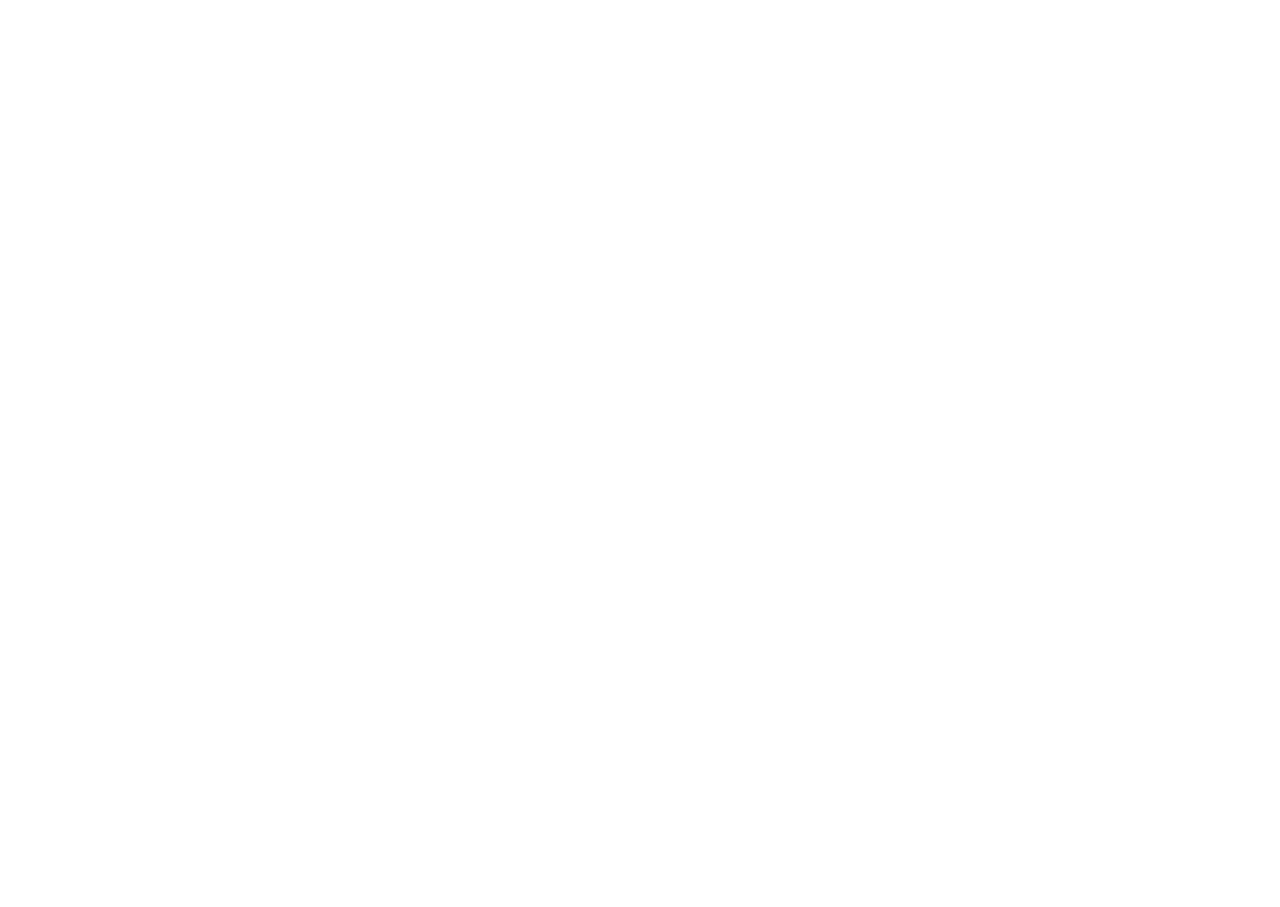
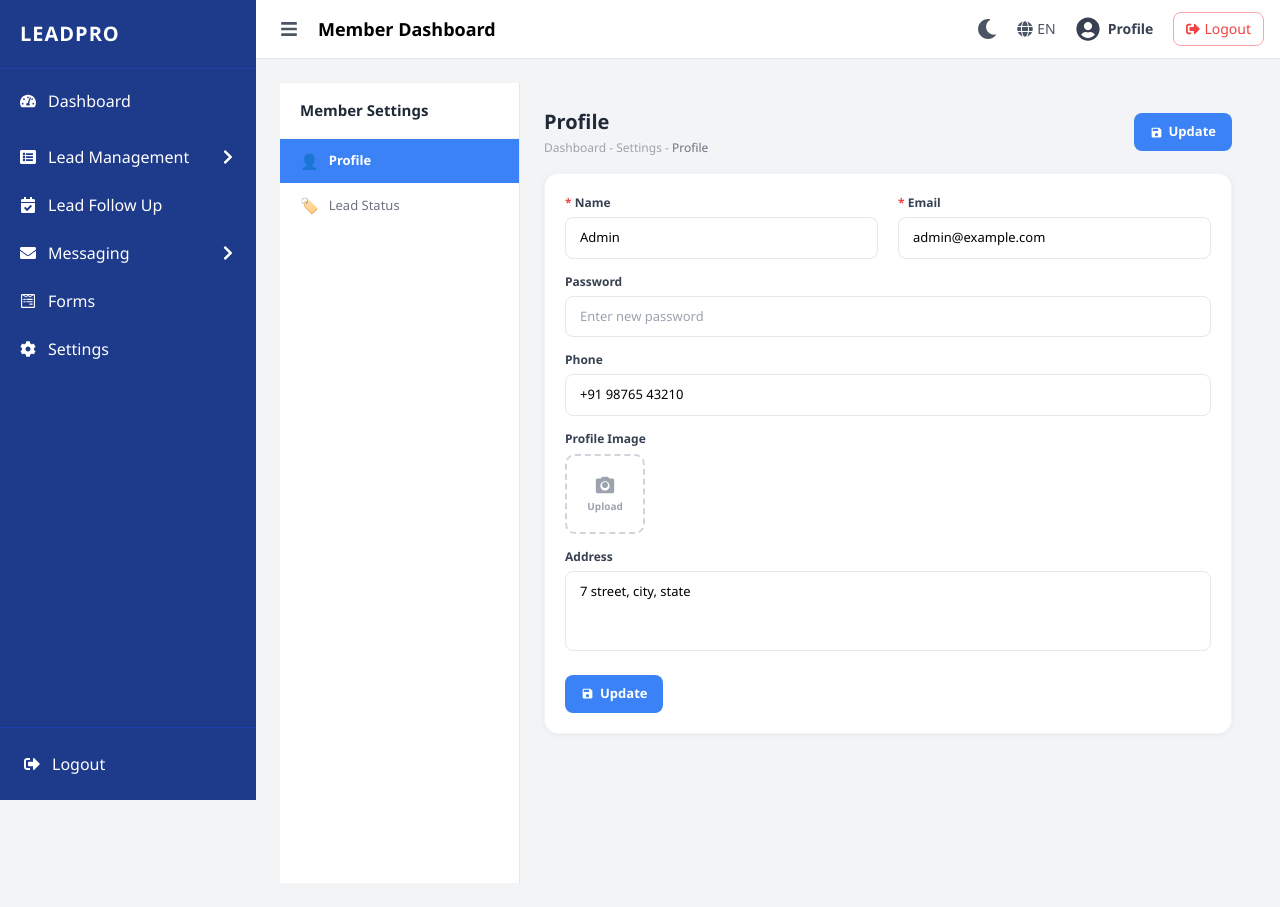
Before and after one commit to pratikshatupe/lead-management, a React app: page /member/settings in a window 1280 px wide. Before the commit this address had no page. Before the commit the page ends 800 px from the top, so only its background shows below. Built offline with nearby package versions, Linux system fonts and the light colour scheme; the HTML template or start-up script is replaced by a standard one.

Commit message:
add manager and member updated pages

```diff
--- a/src/App.jsx
+++ b/src/App.jsx
@@ -39,8 +39,11 @@
 
 import MemberLayout from "./component/member/memberLayout";
 import MemberDashboard from "./component/pages/MemberDashboard";
-import MemberProfile from "./component/pages/MemberProfile";// 's' ऐवजी 'S' करा
+import MemberProfile from "./component/pages/MemberProfile";
 import AdminSettings from "./component/pages/Adminsettings";
+
+
+
 
 function App() {
 
@@ -84,7 +87,9 @@
           <Route path="email-templates" element={<EmailTemplates />} />
           <Route path="forms" element={<Forms />} />
 
-<Route path="settings" element={<AdminSettings />} />
+          {/* Admin ला सगळे settings दिसतात (default role="admin") */}
+          <Route path="settings" element={<AdminSettings role="admin" />} />
+
         </Route>
 
         {/* MANAGER */}
@@ -109,6 +114,9 @@
           <Route path="email-templates" element={<EmailTemplates />} />
           <Route path="forms" element={<Forms />} />
 
+          {/* ✅ Manager ला फक्त Profile + Lead Status दिसेल */}
+          <Route path="settings" element={<AdminSettings role="manager" />} />
+
         </Route>
 
         {/* MEMBER */}
@@ -126,6 +134,9 @@
           <Route path="email-templates" element={<EmailTemplates />} />
           <Route path="forms" element={<Forms />} />
 
+          {/* ✅ Member ला फक्त Profile + Lead Status दिसेल */}
+          <Route path="settings" element={<AdminSettings role="member" />} />
+
         </Route>
 
       </Routes>
--- a/src/component/manager/managerSidebar.jsx
+++ b/src/component/manager/managerSidebar.jsx
@@ -55,6 +55,8 @@
     ],
   },
   { label: "Forms", icon: <FaWpforms />, path: "/manager/forms" },
+  // ✅ नवीन standalone Settings tab
+  { label: "Settings", icon: <FaCog />, path: "/manager/settings" },
   { label: "Logout", icon: <FaSignOutAlt />, logout: true },
 ];
 
--- a/src/component/member/memberSidebar.jsx
+++ b/src/component/member/memberSidebar.jsx
@@ -126,13 +126,12 @@
 
         {/* SETTINGS */}
         <NavLink
-          to="/member/lead-table-fields"
+          to="/member/settings"
           className="flex items-center gap-3 p-3 mx-2 rounded-lg hover:bg-blue-800"
         >
           <FaCog />
           {!collapsed && "Settings"}
         </NavLink>
-
       </div>
 
       {/* LOGOUT */}
--- a/src/component/pages/Adminsettings.jsx
+++ b/src/component/pages/Adminsettings.jsx
@@ -415,7 +415,7 @@
 function LeadStatus() {
   const [statuses, setStatuses] = useState([{ id: 1, name: 'Unreachable' }, { id: 2, name: 'Not Interested' }, { id: 3, name: 'Interested' }]);
   const [search, setSearch] = useState('');
-  const [modal, setModal] = useState(null); // null | {type:'add'} | {type:'edit',item} | {type:'del',item}
+  const [modal, setModal] = useState(null);
   const [val, setVal] = useState('');
   const [editVal, setEditVal] = useState('');
   const [toast, setToast] = useState({ show: false, msg: '', type: 'success' });
@@ -695,7 +695,7 @@
 
 function RolePermission() {
   const [roles, setRoles] = useState(DEFAULT_ROLES);
-  const [drawer, setDrawer] = useState(null); // null | { mode:'add'|'edit', data }
+  const [drawer, setDrawer] = useState(null);
   const [delModal, setDelModal] = useState(null);
   const [newRole, setNewRole] = useState({ displayName: '', name: '', description: '', perms: makePerms() });
   const [toast, setToast] = useState({ show: false, msg: '', type: 'success' });
@@ -818,46 +818,66 @@
 );
 
 // ═══════════════════════════════════════════════════════
-//  SIDEBAR MENU
+//  MENU CONFIG — role-based
 // ═══════════════════════════════════════════════════════
-const MENU = [
-  { key: 'company', label: 'Company Settings', icon: '🏢' },
-  { key: 'profile', label: 'Profile', icon: '👤' },
+
+// ✅ Admin ला सगळे menu items दिसतात
+const ADMIN_MENU = [
+  { key: 'company',     label: 'Company Settings', icon: '🏢' },
+  { key: 'profile',     label: 'Profile',           icon: '👤' },
+  { key: 'leadstatus',  label: 'Lead Status',        icon: '🏷️' },
+  { key: 'translations',label: 'Translations',       icon: '🌐' },
+  { key: 'roles',       label: 'Role & Permissions', icon: '🔐' },
+  { key: 'currencies',  label: 'Currencies',         icon: '💵' },
+  { key: 'modules',     label: 'Modules',            icon: '🧩' },
+  { key: 'storage',     label: 'Storage Settings',   icon: '🗄️' },
+  { key: 'email',       label: 'Email Settings',     icon: '✉️' },
+  { key: 'database',    label: 'Database Backup',    icon: '💾' },
+  { key: 'update',      label: 'Update App',         icon: '🔄' },
+];
+
+// ✅ Member ला फक्त Profile आणि Lead Status दिसेल
+const MEMBER_MENU = [
+  { key: 'profile',    label: 'Profile',    icon: '👤' },
   { key: 'leadstatus', label: 'Lead Status', icon: '🏷️' },
-  { key: 'translations', label: 'Translations', icon: '🌐' },
-  { key: 'roles', label: 'Role & Permissions', icon: '🔐' },
-  { key: 'currencies', label: 'Currencies', icon: '💵' },
-  { key: 'modules', label: 'Modules', icon: '🧩' },
-  { key: 'storage', label: 'Storage Settings', icon: '🗄️' },
-  { key: 'email', label: 'Email Settings', icon: '✉️' },
-  { key: 'database', label: 'Database Backup', icon: '💾' },
-  { key: 'update', label: 'Update App', icon: '🔄' },
+];
+
+// ✅ Manager ला पण फक्त Profile आणि Lead Status दिसेल
+const MANAGER_MENU = [
+  { key: 'profile',    label: 'Profile',    icon: '👤' },
+  { key: 'leadstatus', label: 'Lead Status', icon: '🏷️' },
 ];
 
 // ═══════════════════════════════════════════════════════
 //  MAIN ADMIN SETTINGS
 // ═══════════════════════════════════════════════════════
-export default function AdminSettings() {
-  const [active, setActive] = useState('company');
+
+// prop: role = 'admin' | 'manager' | 'member'  (default: 'admin')
+export default function AdminSettings({ role = 'admin' }) {
+  const MENU =
+    role === 'member'  ? MEMBER_MENU  :
+    role === 'manager' ? MANAGER_MENU :
+    ADMIN_MENU;
+
+  const [active, setActive] = useState(MENU[0].key);
   const [sidebarOpen, setSidebarOpen] = useState(false);
 
   const navigate = (key) => { setActive(key); setSidebarOpen(false); };
 
   const renderPanel = () => {
     switch (active) {
-      case 'company': return <CompanySettings />;
-      case 'profile': return <ProfilePanel />;
-      case 'leadstatus': return <LeadStatus />;
+      case 'company':      return <CompanySettings />;
+      case 'profile':      return <ProfilePanel />;
+      case 'leadstatus':   return <LeadStatus />;
       case 'translations': return <Translations />;
-      case 'roles': return <RolePermission />;
+      case 'roles':        return <RolePermission />;
       case 'currencies':   return <Currencies />;
-    case 'modules':      return <Modules />;
-    case 'storage':      return <StorageSettings />;
-    case 'email':        return <EmailSettings />;
-    case 'database':     return <DatabaseBackup />;
-    case 'update':       return <UpdateApp />;
-
-      default: return <PlaceholderPanel title={MENU.find(m => m.key === active)?.label || 'Settings'} />;
+      case 'modules':      return <Modules />;
+      case 'storage':      return <StorageSettings />;
+      case 'email':        return <EmailSettings />;
+      case 'database':     return <DatabaseBackup />;
+      case 'update':       return <UpdateApp />;
+      default:             return <PlaceholderPanel title={MENU.find(m => m.key === active)?.label || 'Settings'} />;
     }
   };
 
@@ -883,7 +903,9 @@
         {/* Sidebar */}
         <div className={`sidebar ${sidebarOpen ? 'open' : ''}`}>
           <div style={{ padding: '16px 20px', borderBottom: '1px solid #f3f4f6', display: 'flex', alignItems: 'center', justifyContent: 'space-between' }}>
-            <span style={{ fontSize: 15, fontWeight: 700, color: '#1f2937' }}>Admin Settings</span>
+            <span style={{ fontSize: 15, fontWeight: 700, color: '#1f2937' }}>
+              {role === 'member' ? 'Member Settings' : role === 'manager' ? 'Manager Settings' : 'Admin Settings'}
+            </span>
             <button className="sidebar-close-btn" onClick={() => setSidebarOpen(false)} style={{ background: 'none', border: 'none', cursor: 'pointer', color: '#9ca3af', display: 'none' }}><XIcon /></button>
           </div>
           <div style={{ overflowY: 'auto', flex: 1 }}>
```
